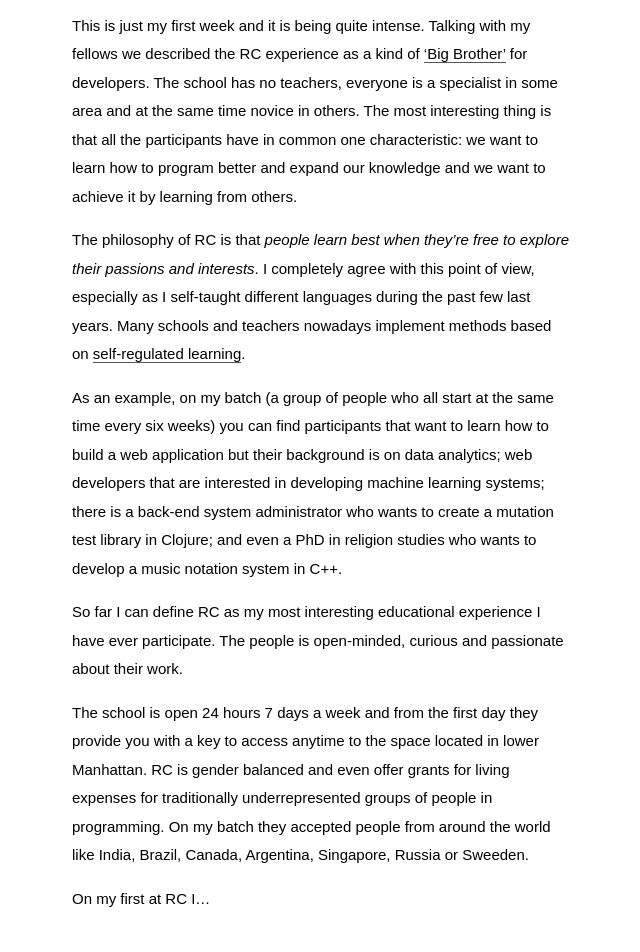
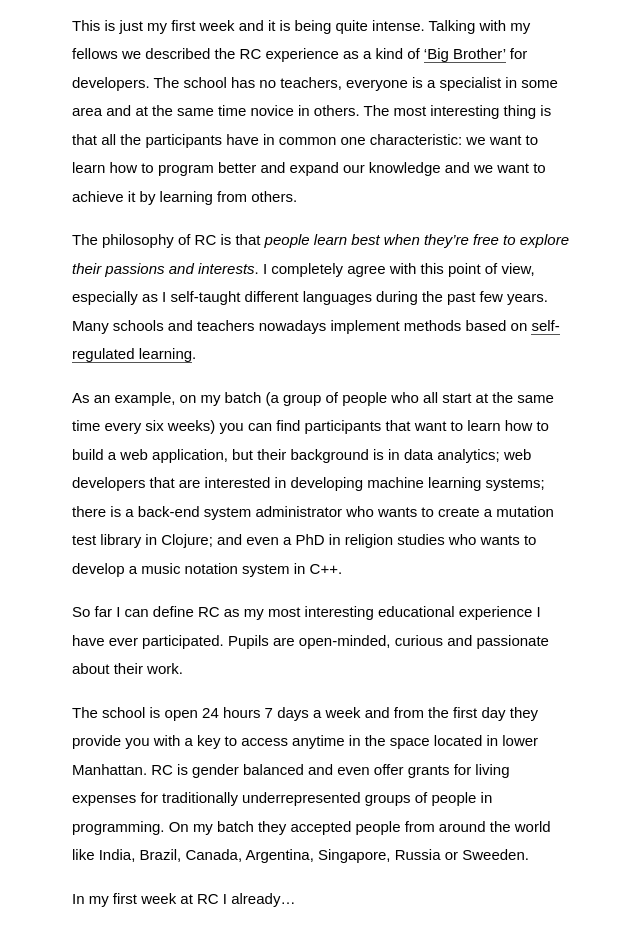
Before and after one commit to jootse84/jootse84.github.io, a Jekyll site: the page built from _posts/2017-02-20-recurse-center.md, in a window 1280 px wide and 1400 px high, scrolled down 478 px. Shown: the top 952 px of the window, without its empty margins (318-958 px from the left). Built offline with Jekyll 4.4.1, drawn with Linux system fonts in a browser that asks for light colours; some web fonts are replaced; comment, search, counter and statistics services are not loaded; some of the changed text lies outside the part shown.

Commit message:
Fix typos in RC post

```diff
--- a/_posts/2017-02-20-recurse-center.md
+++ b/_posts/2017-02-20-recurse-center.md
@@ -2,17 +2,17 @@ Heads-up! I am part of the experiment called [**Recurse Center** (RC, aka old Ha
 
 This is just my first week and it is being quite intense. Talking with my fellows we described the RC experience as a kind of ['Big Brother'](https://en.wikipedia.org/wiki/Big_Brother_(franchise)) for developers. The school has no teachers, everyone is a specialist in some area and at the same time novice in others. The most interesting thing is that all the participants have in common one characteristic: we want to learn how to program better and expand our knowledge and we want to achieve it by learning from others.
 
-The philosophy of RC is that *people learn best when they're free to explore their passions and interests*. I completely agree with this point of view, especially as I self-taught different languages during the past few last years. Many schools and teachers nowadays implement methods based on [self-regulated learning](https://en.wikipedia.org/wiki/Self-regulated_learning).
+The philosophy of RC is that *people learn best when they're free to explore their passions and interests*. I completely agree with this point of view, especially as I self-taught different languages during the past few years. Many schools and teachers nowadays implement methods based on [self-regulated learning](https://en.wikipedia.org/wiki/Self-regulated_learning).
 
-As an example, on my batch (a group of people who all start at the same time every six weeks) you can find participants that want to learn how to build a web application but their background is on data analytics; web developers that are interested in developing machine learning systems; there is a back-end system administrator who wants to create a mutation test library in Clojure; and even a PhD in religion studies who wants to develop a music notation system in C++.
+As an example, on my batch (a group of people who all start at the same time every six weeks) you can find participants that want to learn how to build a web application, but their background is in data analytics; web developers that are interested in developing machine learning systems; there is a back-end system administrator who wants to create a mutation test library in Clojure; and even a PhD in religion studies who wants to develop a music notation system in C++.
 
-So far I can define RC as my most interesting educational experience I have ever participate. The people is open-minded, curious and passionate about their work.
+So far I can define RC as my most interesting educational experience I have ever participated. Pupils are open-minded, curious and passionate about their work.
 
-The school is open 24 hours 7 days a week and from the first day they provide you with a key to access anytime to the space located in lower Manhattan. RC is gender balanced and even offer grants for living expenses for traditionally underrepresented groups of people in programming. On my batch they accepted people from around the world like India, Brazil, Canada, Argentina, Singapore, Russia or Sweeden.
+The school is open 24 hours 7 days a week and from the first day they provide you with a key to access anytime in the space located in lower Manhattan. RC is gender balanced and even offer grants for living expenses for traditionally underrepresented groups of people in programming. On my batch they accepted people from around the world like India, Brazil, Canada, Argentina, Singapore, Russia or Sweeden.
 
-On my first at RC I...
+In my first week at RC I already...
 * Fixed a [bug](https://github.com/pybee/voc/pull/357) on a transpiler from Python bytecode to Java, with the support of [@eliasdorneles](https://twitter.com/eliasdorneles).
-* Read about functional program paradigm and Haskell.
+* Read about functional programming paradigm and Haskell.
 * Go back to basics, implemented and analyzed two sorting algorithms - [bubble sort](https://en.wikipedia.org/wiki/Bubble_sort) and [radix sort](https://en.wikipedia.org/wiki/Radix_sort).
 * Started a GraphQL server in NodeJS.
 * Play Catan.
@@ -23,8 +23,8 @@ It is quite exciting.
 
 # A hippie community for programmers?
 
-Not really. The school is self-directed and free for everyone. We are free to work or study in any project we are interested. On the other hand, from the day one RC gives a set of must-follow rules and activities to all the participants - weekly study groups and presentations, mock job interviews or pair-programming encouragement. In addition, every month some *resident* (a smart enginner with significant expertise and who made a positive impact in the industry) visits the school for one or two weeks to help and guide us. For instance, [Peter Norveig](https://en.wikipedia.org/wiki/Peter_Norvig) or [Stefan Karpinski](https://en.wikipedia.org/wiki/Stefan_Karpinski) already visited RC as *resident*.
+Not really. The school is self-directed and free for everyone. We are free to work or study in any project we are interested. On the other hand, from the day one RC gives a set of must-follow rules and activities for all the participants - weekly study groups and presentations, mock job interviews or pair-programming encouragement. In addition, every month some *resident* (a smart engineer with significant expertise and who made a positive impact in the industry) visits the school for one or two weeks to help and guide us. For instance, [Peter Norveig](https://en.wikipedia.org/wiki/Peter_Norvig) or [Stefan Karpinski](https://en.wikipedia.org/wiki/Stefan_Karpinski) already visited RC as a *resident*.
 
-If you are interested in applying and want to know more, there is tons of [blog posts](https://www.google.com/webhp?sourceid=chrome-instant&ion=1&espv=2&ie=UTF-8#q=blog%20recurse%20center) online about *RC-ers* sharing their experiences. Also I would recommend to read [their manual](https://www.recurse.com/manual) which explains clearly the filosofy of the school and the way it works.
+If you are interested in applying and want to know more, there is tons of [blog posts](https://www.google.com/webhp?sourceid=chrome-instant&ion=1&espv=2&ie=UTF-8#q=blog%20recurse%20center) online about *RC-ers* sharing their experiences. Also, I would recommend to read [their manual](https://www.recurse.com/manual) which explains clearly the philosophy of the school and the way it works.
 
-The selection process is fast. First step requires you to fill a form application with some questions and a simple code test. If you get selected, you will still go through two online interviews - an aptitude and a programming one.
+The selection process is fast. The first step requires you to fill a form application with some questions and a simple code test. If you get selected, you will still go through two online interviews - an aptitude and a programming one.
```
